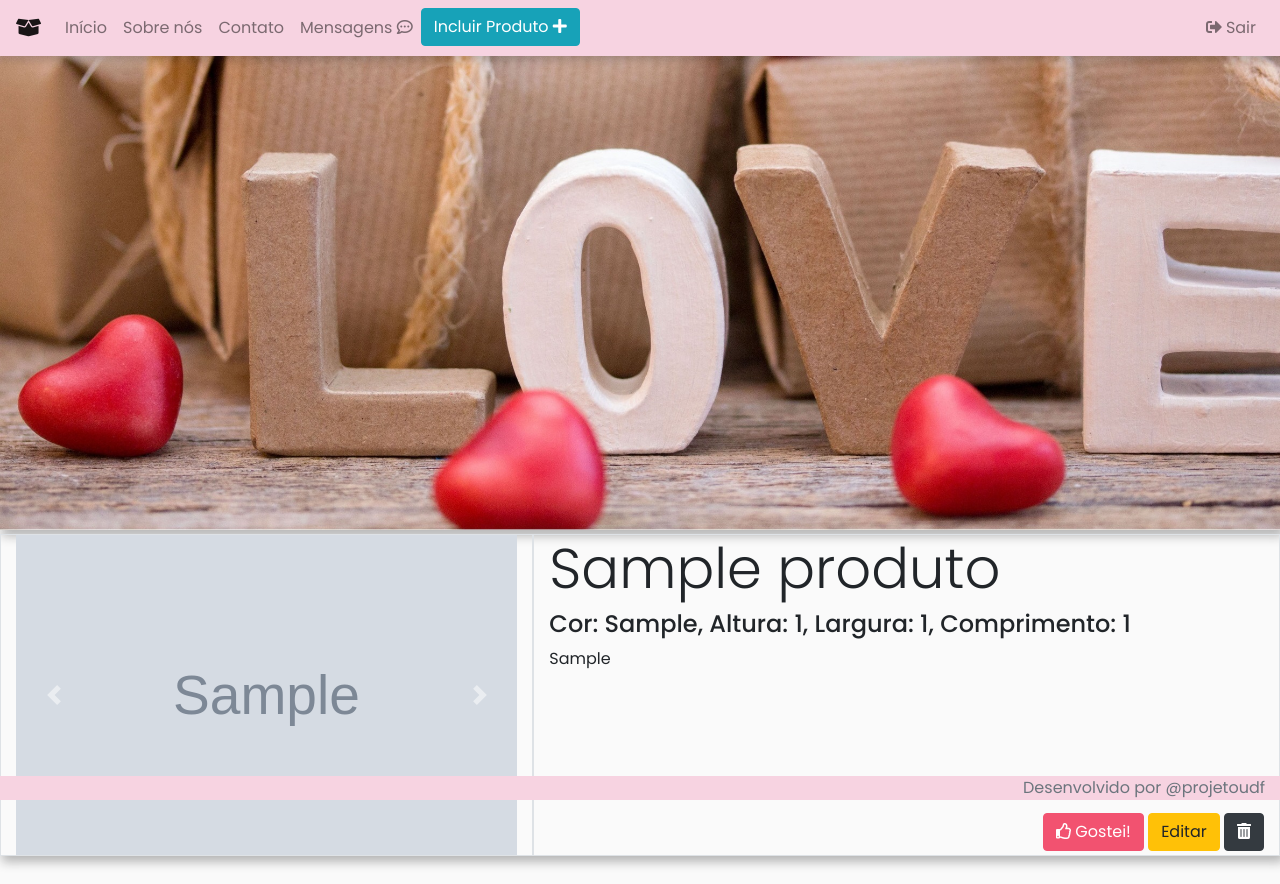
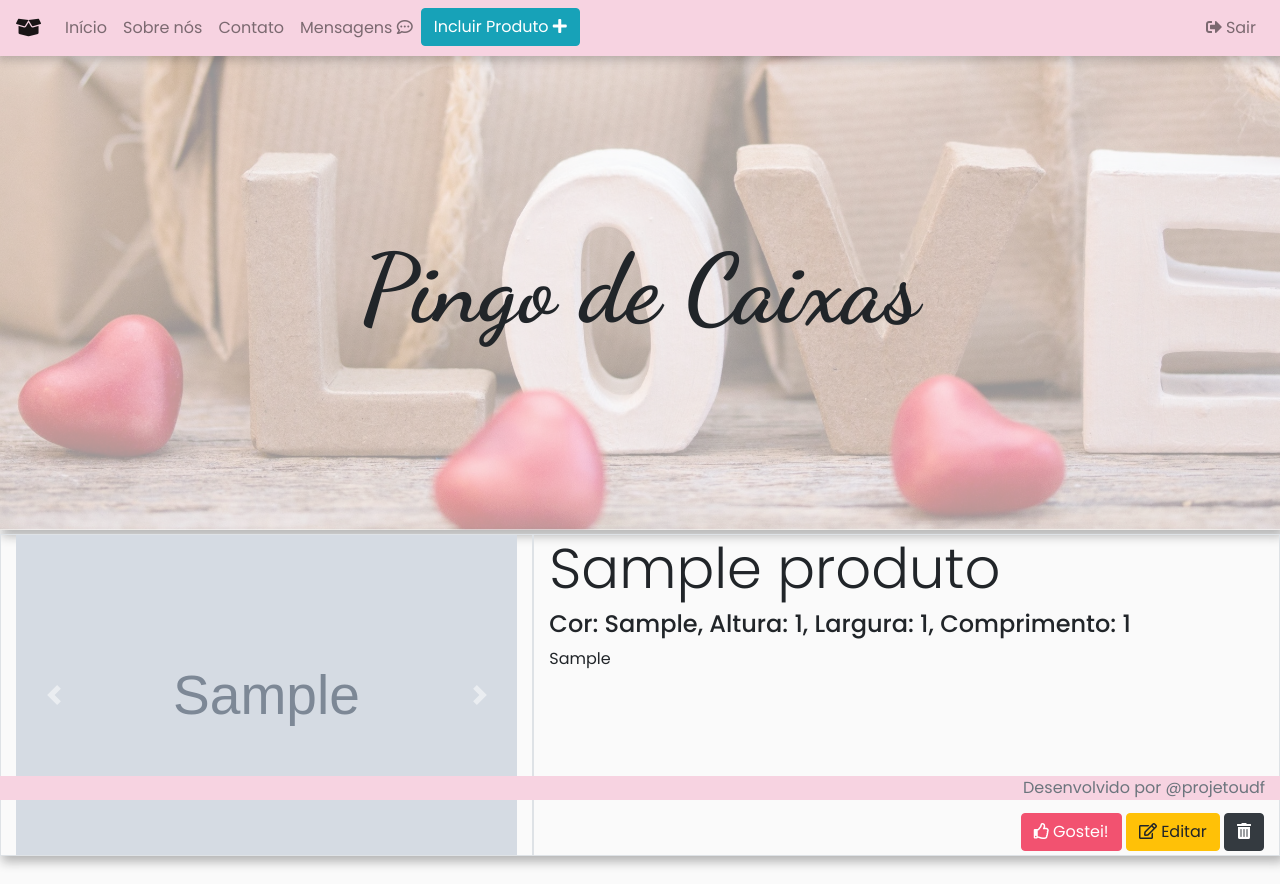
Before and after one commit to projetoudf/interdisciplinarII, a PHP site: page / in a window 1280 px wide. Run offline with PHP 8.4, Linux system fonts and the light colour scheme; the visitor is signed in with stand-in values (Sample User, id 1); tables that the repository leaves empty hold one stand-in row (values such as "Sample post"); grey boxes marked "Sample" are stand-in pictures.

Commit message:
editar funcionando. algumas mudanças no css e no titulo.

```diff
--- a/css/estilo.css
+++ b/css/estilo.css
@@ -25,8 +25,6 @@ body {
     background-color: #ee244a;
     border-color: #ee244a;
   }
-  242 82 112
-  238 36 74
   .btn-pink:focus, .btn-pink.focus {
     box-shadow: 0 0 0 0.2rem rgba(238, 36, 74, 0.5);
   }
--- a/index.php
+++ b/index.php
@@ -22,18 +22,47 @@
   <title>Pingo de Amor</title>
 
   <style>
+    @import url('https://fonts.googleapis.com/css?family=Dancing+Script:700');
+
     .banner {
       height: 60vh;
       width: 100%;
+    }
+    .banner .content{
+    position: absolute;
+    z-index:999;
+    text-align: center;
+    width: 100%;
+    margin-top: 30vh;
+    }
+
+    .banner::after {
+      content: "";
+      position: absolute;
+      top: 0px;
+      left: 0px;
+      width: 100%;
+      height: 60vh;
+      z-index:99;
       background-image: url("img/title.jpg");
       background-size: cover;
-      background-repeat: no-repeat;
+      opacity: 0.4;
+      margin-top: 50px;
+
     }
 
 
     .carousel-inner>.carousel-item>img {
       width: 100% !important;
       height: 40vh !important;
+
+    }
+    .centered {
+      position: relative;
+      top: 50%;
+      left: 50%;
+      transform: translate(-50%, -50%);
+      font-family: 'Dancing Script', cursive;
 
     }
   </style>
@@ -45,6 +74,9 @@
         include "conexao.php";
       ?>
   <div class="banner sombra">
+    <div class="content">
+      <h1 class="display-1 centered">Pingo de Caixas</h1>
+    </div>
   </div>
 
   <div class="container-fluid">
--- a/login.php
+++ b/login.php
@@ -1,6 +1,6 @@
 <?php
-require_once "conexao.php";
-require_once "funcoes.php";
+include_once "conexao.php";
+include_once "funcoes.php";
 
 $usuario = mysqli_real_escape_string($conexao,$_POST['email']);
 $senha = mysqli_real_escape_string($conexao,make_hash($_POST['senha']));
--- a/produto/listarProduto.php
+++ b/produto/listarProduto.php
@@ -50,7 +50,7 @@ while($row = $res->fetch_assoc()) :
     <span class="align-bottom mt-auto mb-1 ml-auto">
       <button type="button" class="btn btn-pink"><i class="far fa-thumbs-up"></i> Gostei!</button>
       <?php if (isset($_SESSION['Email'])): ?>
-      <button type="button" class="btn btn-warning">Editar</button>
+      <a href="produto/editarProduto.php?Id_Produto=<?php echo $row['Id_Produto']?>" class="btn btn-warning"><i class="far fa-edit fa-md"></i> Editar</a>
       <button onclick="if(confirm('Tem certeza que deseja excluir o ANÚNCIO <?php echo $row['Nome_Produto'];?>')){location.href='produto/excluirProduto.php?Id_Produto=<?php echo $row['Id_Produto'];?>';}else{false;}"  class="btn btn-dark"><i class="fas fa-trash-alt"></i></button>
           <?php endif; ?>
     </span>
@@ -67,7 +67,7 @@ while($row = $res->fetch_assoc()) :
     <span class="align-bottom mt-auto mb-1 mr-auto">
       <button type="button" class="btn btn-pink"><i class="far fa-thumbs-up"></i> Gostei!</button>
       <?php if (isset($_SESSION['Email'])): ?>
-      <button type="button" class="btn btn-warning">Editar</button>
+      <a href="produto/editarProduto.php?Id_Produto=<?php echo $row['Id_Produto']?>" class="btn btn-warning"><i class="far fa-edit fa-md"></i> Editar</a>
       <button onclick="if(confirm('Tem certeza que deseja excluir o ANÚNCIO <?php echo $row['Nome_Produto'];?>')){location.href='produto/excluirProduto.php?Id_Produto=<?php echo $row['Id_Produto'];?>';}else{false;}"  class="btn btn-dark"><i class="fas fa-trash-alt"></i></button>
       <?php endif; ?>
     </span>
--- a/produto/salvarProduto.php
+++ b/produto/salvarProduto.php
@@ -3,7 +3,7 @@ session_start();
 require "../conexao.php";
 include "../funcoes.php";
 
-$nome = mysqli_real_escape_string($conexao,$_REQUEST['Nome_Produto']);
+	$nome = mysqli_real_escape_string($conexao,$_REQUEST['Nome_Produto']);
 	$cor = mysqli_real_escape_string($conexao,$_REQUEST['Cor']);
 	$altura = mysqli_real_escape_string($conexao,$_REQUEST['Altura']);
   $largura = mysqli_real_escape_string($conexao,$_REQUEST['Largura']);
```
Also changed, not shown: produto/editarProduto.php (+169 -0 lines), img/caixa15cb65d05ddb605cb72550e8ecd.jpg (added), img/download5cb5e821aff8c5cb72550e969d.jpg (added), img/york25cb72550e92b5.png (added).
